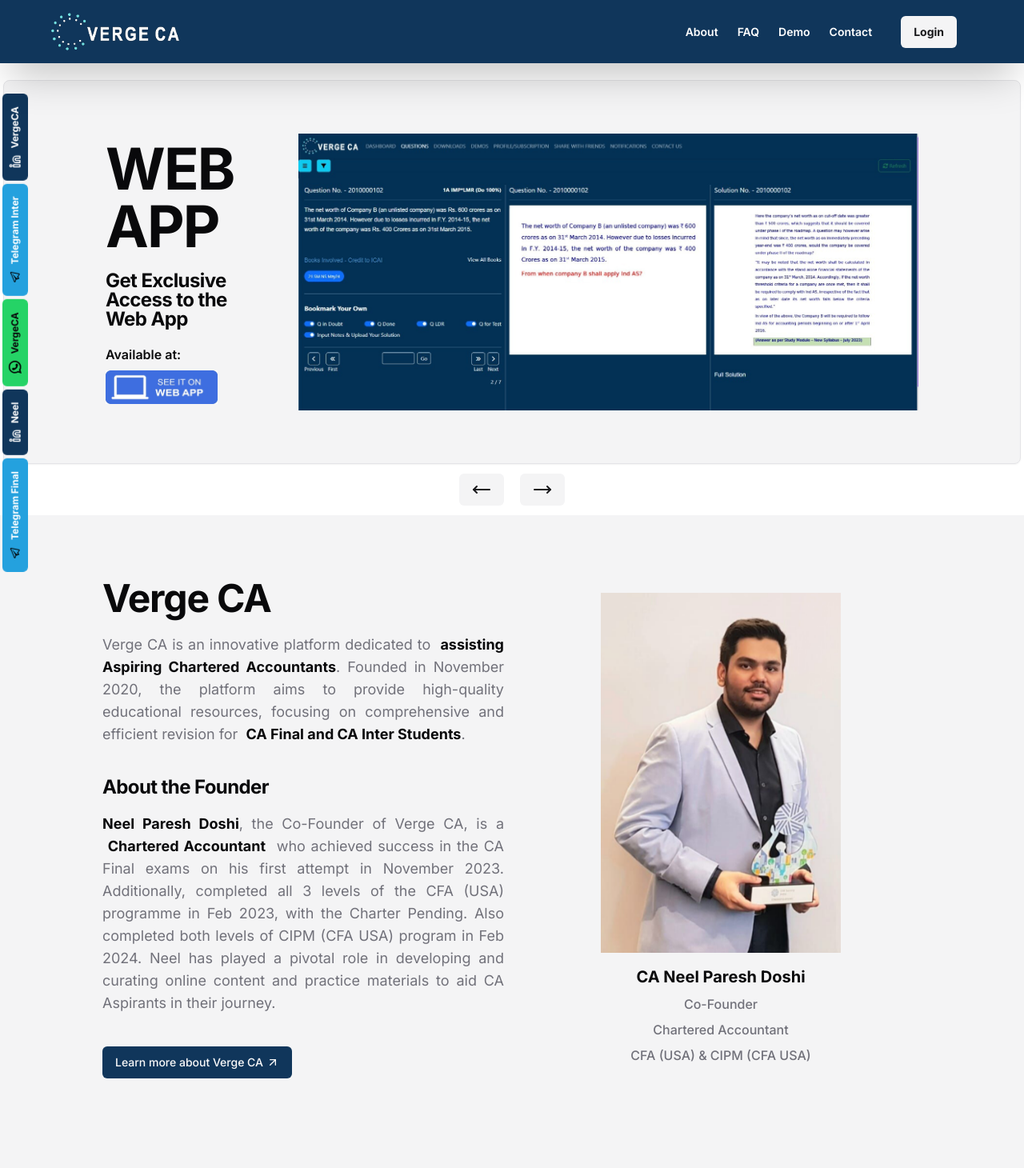
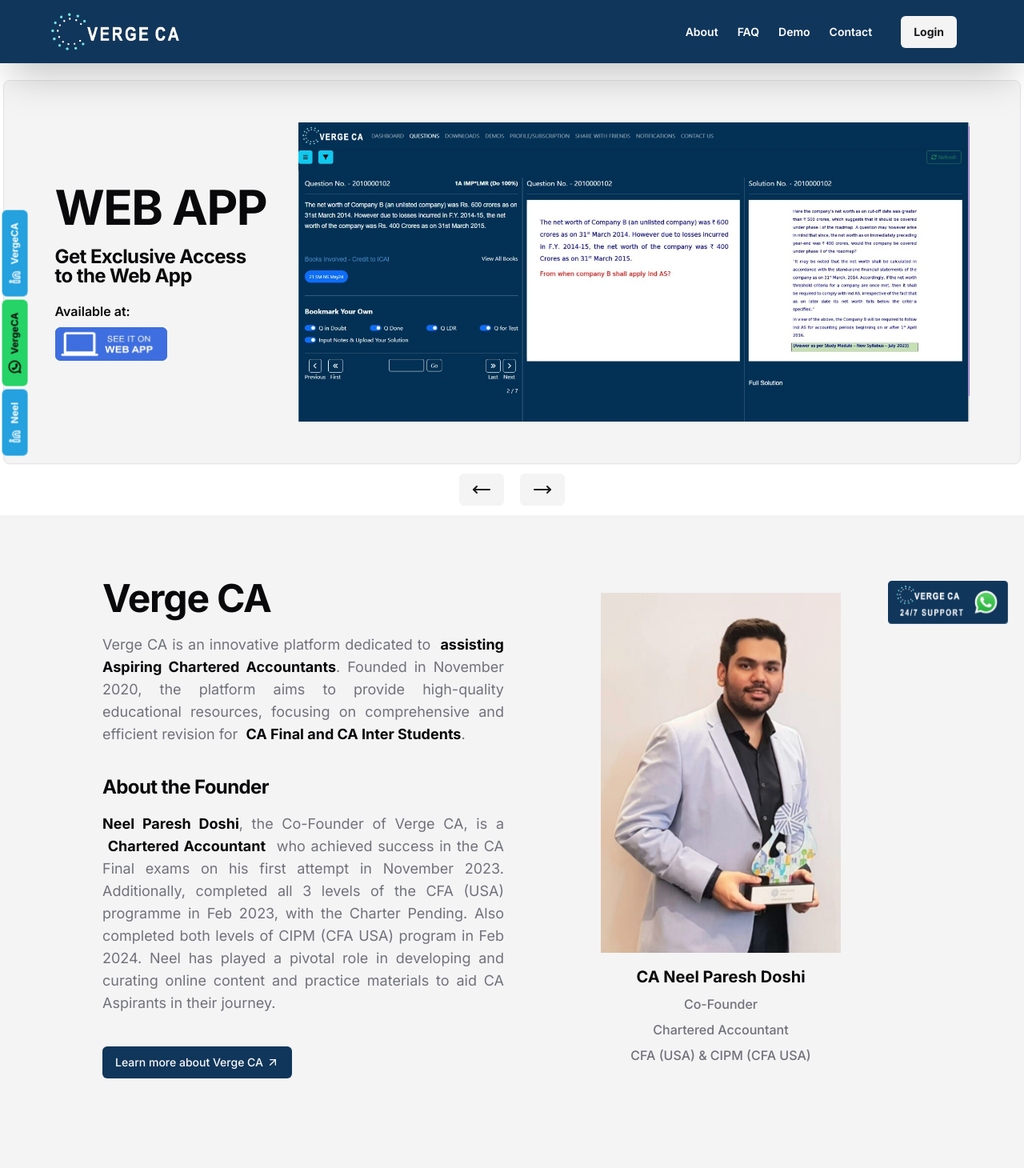
Before and after one commit to HardikShah563/vergeca, a Next.js app: page / in a window 1280 px wide. Shown: the top 1470 px of the page at 80% size. Built offline with nearby package versions, Linux system fonts and the light colour scheme.

Commit message:
new changes 4.0

```diff
--- a/app/demo/page.tsx
+++ b/app/demo/page.tsx
@@ -43,7 +43,7 @@
             </div>
             <div className="section pt-0 mb-20">
                 <h2 className="heading mb-10 text-center capitalize">
-                    Application Previews
+                    Web Application Previews
                 </h2>
 
                 <Image
@@ -54,6 +54,10 @@
                 <h1 className="text-lg md:text-2xl font-bold text-center mt-2 leading-normal mb-10 md:mb-20">
                     Demo Interface of Web App
                 </h1>
+
+                <h2 className="heading mb-10 text-center capitalize">
+                    Mobile Application Previews
+                </h2>
 
                 <div className="grid grid-cols-2 md:grid-cols-3 lg:grid-cols-4 gap-5 md:gap-10 space-y-14 md:space-y-10">
                     {demoImages.map((demoImg, index) => (
--- a/app/page.tsx
+++ b/app/page.tsx
@@ -5,6 +5,8 @@
 import { Daughters } from "@/components/sections/daughters";
 import { Vision } from "@/components/sections/vision";
 import { Features } from "@/components/sections/features";
+import { Icai } from "@/components/sections/icai";
+import { Testimonials } from "@/components/sections/testimonials";
 import { Pricing } from "@/components/sections/pricing";
 import { Introduction } from "@/components/sections/introduction";
 import { Demo } from "@/components/sections/demo";
@@ -12,7 +14,7 @@
 import { Faq } from "@/components/sections/faq";
 import { ContactUs } from "@/components/sections/contact-us";
 import { AOS_Component } from "@/components/aos/aos";
-import { Testimonials } from "@/components/sections/testimonials";
+import { Support } from "@/components/sections/support";
 
 export default function Home() {
     const aosDelay = 200;
@@ -24,6 +26,7 @@
                 <AOS_Component />
 
                 <FixedIcons />
+                <Support />
 
                 <section
                     data-aos="fade-up"
@@ -59,6 +62,15 @@
                     data-aos-duration={aosDuration}
                 >
                     <Features />
+                </section>
+
+                <section
+                    data-aos="fade-up"
+                    data-aos-anchor-placement="top-bottom"
+                    data-aos-delay={aosDelay}
+                    data-aos-duration={aosDuration}
+                >
+                    <Icai />
                 </section>
 
                 <section
--- a/components/footer/footer.tsx
+++ b/components/footer/footer.tsx
@@ -51,7 +51,7 @@
 
     return (
         <>
-            <footer className="px-[4vw] lg:px-[8vw] py-5 bg-accent text-background text-center md:text-left">
+            <footer className="px-[4vw] lg:px-[8vw] py-20 md:py-5 bg-accent text-background text-center md:text-left">
                 <div className="">
                     <Image
                         src={logo}
@@ -117,18 +117,7 @@
                     </div>
 
                     <TooltipProvider>
-                        <div className="flex gap-10">
-                            <Tooltip delayDuration={0}>
-                                <TooltipTrigger>
-                                    <a target="_blank" href="https://www.linkedin.com/in/vergeca">
-                                        <LinkedinIcon className="w-6 h-6 fill-background" />
-                                    </a>
-                                </TooltipTrigger>
-                                <TooltipContent>
-                                    <p>Verge CA LinkedIn</p>
-                                </TooltipContent>
-                            </Tooltip>
-
+                        <div className="flex gap-5 md:gap-10">
                             <Tooltip delayDuration={0}>
                                 <TooltipTrigger>
                                     <a target="_blank" href="https://t.me/vergeca">
@@ -136,7 +125,18 @@
                                     </a>
                                 </TooltipTrigger>
                                 <TooltipContent>
-                                    <p>Verge CA Telegram Channel</p>
+                                    <p>Verge CA Telegram Channel-CA Inter</p>
+                                </TooltipContent>
+                            </Tooltip>
+
+                            <Tooltip delayDuration={0}>
+                                <TooltipTrigger>
+                                    <a target="_blank" href="https://t.me/vergecaca">
+                                        <TelegramIcon className="w-6 h-6 fill-background" />
+                                    </a>
+                                </TooltipTrigger>
+                                <TooltipContent>
+                                    <p>Verge CA Telegram Channel-CA Final</p>
                                 </TooltipContent>
                             </Tooltip>
 
@@ -148,6 +148,28 @@
                                 </TooltipTrigger>
                                 <TooltipContent>
                                     <p>Verge CA Whatsapp Channel</p>
+                                </TooltipContent>
+                            </Tooltip>
+
+                            <Tooltip delayDuration={0}>
+                                <TooltipTrigger>
+                                    <a target="_blank" href="https://wa.me/9870942020">
+                                        <WhatsappIcon className="w-6 h-6 fill-background" />
+                                    </a>
+                                </TooltipTrigger>
+                                <TooltipContent>
+                                    <p>Verge CA Whatsapp Chat</p>
+                                </TooltipContent>
+                            </Tooltip>
+
+                            <Tooltip delayDuration={0}>
+                                <TooltipTrigger>
+                                    <a target="_blank" href="https://www.linkedin.com/in/vergeca">
+                                        <LinkedinIcon className="w-6 h-6 fill-background" />
+                                    </a>
+                                </TooltipTrigger>
+                                <TooltipContent>
+                                    <p>Verge CA LinkedIn</p>
                                 </TooltipContent>
                             </Tooltip>
 
@@ -171,7 +193,7 @@
                         <Image
                             src={valueye}
                             alt="Valueye Text logo"
-                            className="w-[300px] mx-auto sm:mx-0"
+                            className="w-[100%] md:w-[300px] mx-auto sm:mx-0"
                         />
                     </a>
                 </div>
--- a/components/sections/availability.tsx
+++ b/components/sections/availability.tsx
@@ -26,7 +26,7 @@
                             <Image
                                 src={webapp}
                                 alt=""
-                                className="w-[100px] sm:w-[140px] h-[36px] sm:h-[42px] "
+                                className="w-[100px] sm:w-[140px] h-[36px] sm:h-[42px] rounded-lg"
                                 fetchPriority="high"
                             />
                         </a>
--- a/components/sections/fixed-icons.tsx
+++ b/components/sections/fixed-icons.tsx
@@ -8,19 +8,11 @@
 export function FixedIcons() {
     return (
         <>
-            <div className="fixed z-20 -left-[240px] md:-left-[280px] top-[60vh] md:top-[50vh] -rotate-90 flex gap-1">
-                <a
-                    target="_blank"
-                    href={"https://t.me/vergeca"}
-                    className="bg-[#24A1DE] z-20 px-2 md:px-4 py-2 flex items-center gap-2 text-background rounded-md text-xs font-bold md:text-md"
-                >
-                    <TelegramIcon className="text-background w-4 h-4" /> Telegram Final
-                </a>
-
+            <div className="fixed z-20 -left-[110px] md:-left-[135px] top-[50vh] -rotate-90 flex gap-1">
                 <a
                     target="_blank"
                     href={"https://www.linkedin.com/in/cacfaneel0409"}
-                    className="bg-accent z-20 px-2 md:px-4 py-2 flex items-center gap-2 text-background rounded-md text-xs font-bold md:text-md"
+                    className="bg-[#24A1DE] z-20 px-2 md:px-4 py-2 flex items-center gap-2 text-background rounded-md text-xs font-bold md:text-md"
                 >
                     <Linkedin className="text-background w-4 h-4" /> Neel
                 </a>
@@ -35,16 +27,8 @@
 
                 <a
                     target="_blank"
-                    href={"https://t.me/vergeca"}
+                    href={"https://www.linkedin.com/in/vergeca"}
                     className="bg-[#24A1DE] z-20 px-2 md:px-4 py-2 flex items-center gap-2 text-background rounded-md text-xs font-bold md:text-md"
-                >
-                    <TelegramIcon className="text-background w-4 h-4" /> Telegram Inter
-                </a>
-
-                <a
-                    target="_blank"
-                    href={"https://www.linkedin.com/in/vergeca"}
-                    className="bg-accent z-20 px-2 md:px-4 py-2 flex items-center gap-2 text-background rounded-md text-xs font-bold md:text-md"
                 >
                     <Linkedin className="text-background w-4 h-4" /> VergeCA
                 </a>
--- /dev/null
+++ b/components/sections/icai.tsx
@@ -0,0 +1,22 @@
+// importing from next
+import Image from "next/image";
+
+// importing images
+import ICAI from "@/public/images/ICAI.png";
+
+export function Icai() {
+    return (
+        <>
+            <div className="section">
+                <h2 className="heading mb-10 text-center capitalize">
+                    Coverage of  ICAI - Institute Materials in Verge CA App
+                </h2>
+                <Image
+                    src={ICAI}
+                    alt="icai"
+                    className="mx-auto"
+                />
+            </div>
+        </>
+    );
+};
--- a/components/sections/main.tsx
+++ b/components/sections/main.tsx
@@ -59,6 +59,48 @@
     );
 }
 
+function Carousel2() {
+    return (
+        <>
+            <Card className="h-[80vh] md:h-[60vh] items-center bg-muted m-1 w-full">
+                <div className="flex flex-col md:flex-row gap-10 h-full justify-center items-center w-[90%] mx-auto py-5 md:py-0">
+                    <div>
+                        <h1 className="heading md:text-6xl lg:text-6xl text-center md:text-left uppercase whitespace-nowrap">
+                            Web App
+                        </h1>
+
+                        <h1 className="sub-heading text-center md:text-left">
+                            Get Exclusive Access to the Web App
+                        </h1>
+
+                        <div className="space-y-2 text-center md:text-left">
+                            <h1 className="text-md font-semibold mb-1">Available at: </h1>
+                            <a target="_blank" href={"https://vergeca.in/web/login"} className="flex gap-3 justify-center md:justify-start">
+                                <Image
+                                    src={webapp}
+                                    alt=""
+                                    className="w-[100px] sm:w-[140px] h-[36px] sm:h-[42px]"
+                                    fetchPriority="high"
+                                />
+                            </a>
+                        </div>
+                    </div>
+
+                    <div>
+                        <Image
+                            src={mainBanner3}
+                            alt={"main banner 2"}
+                            className="w-full"
+                            fetchPriority="high"
+                        />
+                    </div>
+                </div>
+            </Card>
+        </>
+    );
+}
+
+
 function Carousel3() {
     return (
         <>
@@ -82,47 +124,6 @@
                         className="w-fit mx-auto rounded-lg"
                         fetchPriority="high"
                     />
-                </div>
-            </Card>
-        </>
-    );
-}
-
-function Carousel2() {
-    return (
-        <>
-            <Card className="h-[80vh] md:h-[60vh] items-center bg-muted m-1 w-full">
-                <div className="flex flex-col md:flex-row gap-10 h-full justify-center items-center w-[80%] mx-auto py-5 md:py-0">
-                    <div>
-                        <h1 className="heading md:text-6xl lg:text-7xl text-center md:text-left uppercase">
-                            Web App
-                        </h1>
-
-                        <h1 className="sub-heading text-center md:text-left">
-                            Get Exclusive Access to the Web App
-                        </h1>
-
-                        <div className="space-y-2 text-center md:text-left">
-                            <h1 className="text-md font-semibold mb-1">Available at: </h1>
-                            <div className="flex gap-3 justify-center md:justify-start">
-                                <Image
-                                    src={webapp}
-                                    alt=""
-                                    className="w-[100px] sm:w-[140px] h-[36px] sm:h-[42px]"
-                                    fetchPriority="high"
-                                />
-                            </div>
-                        </div>
-                    </div>
-
-                    <div>
-                        <Image
-                            src={mainBanner3}
-                            alt={"main banner 2"}
-                            className="w-full"
-                            fetchPriority="high"
-                        />
-                    </div>
                 </div>
             </Card>
         </>
--- /dev/null
+++ b/components/sections/support.tsx
@@ -0,0 +1,19 @@
+// importing from next
+import Image from "next/image";
+
+// importing image
+import support from "@/public/images/support.png";
+
+export function Support() {
+    return (
+        <>
+            <a target="_blank" href={"https://wa.me/9870942020"} className="w-fit fixed z-50 bottom-5 right-5">
+                <Image
+                    src={support}
+                    alt="support"
+                    className="w-[150px]"
+                />
+            </a>
+        </>
+    );
+};
--- a/components/sections/testimonials.tsx
+++ b/components/sections/testimonials.tsx
@@ -30,7 +30,7 @@
     return (
         <>
             <div>
-                <div className="relative w-full flex items-center p-36 sm:p-40 md:48 lg:p-52 overflow-x-hidden">
+                <div className="relative w-full flex items-center p-52 overflow-x-hidden">
                     <div className="flex absolute left-0 animate-marquee-infinite">
                         <div className="flex gap-5">
                             {testimonials.map((testimonial) => (
@@ -66,7 +66,7 @@
         <>
             <Card className="min-w-[500px] bg-muted">
                 <CardContent className="p-6 lg:p-8 space-y-2">
-                    <p className="text-sm font-medium uppercase tracking-wide">Review 5 Star</p>
+                    {/* <p className="text-sm font-medium uppercase tracking-wide">Review 5 Star</p> */}
                     <p className="mt-1.5 font-semibold">
                         {text}
                     </p>
--- a/lib/data.tsx
+++ b/lib/data.tsx
@@ -471,15 +471,15 @@
                 link: "https://t.me/vergecaca"
             },
             {
-                title: "WhatsApp",
+                title: "WhatsApp Group",
                 link: "https://wa.me/message/K7QI5MNW454VH1"
             },
             {
-                title: "LinkedIn Verge CA",
+                title: "LinkedIn-Verge CA",
                 link: "https://www.linkedin.com/in/vergeca"
             },
             {
-                title: "LinkedIn Neel",
+                title: "LinkedIn-Neel Doshi",
                 link: "https://www.linkedin.com/in/cacfaneel0409"
             },
             {
```
Also changed, not shown: public/images/ICAI.png (added), public/images/support.png (added).
